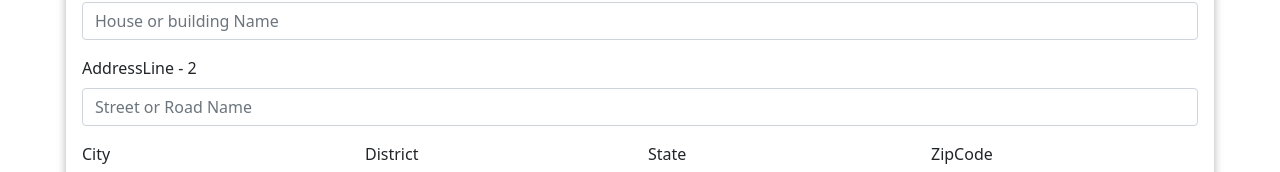
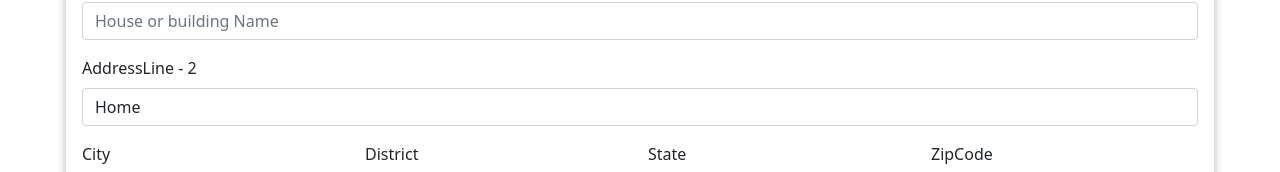
Before and after one commit to Devendra2722001/V-mart_Main, a React (Create React App) app: page /AddAddress in a window 1280 px wide. Shown: the part 196-368 px from the top of the page. Built offline with nearby package versions, Linux system fonts and the light colour scheme; no server answers.

Commit message:
Updating to netlify

```diff
--- a/src/component/AddAddress.js
+++ b/src/component/AddAddress.js
@@ -105,7 +105,10 @@ const AddAddress = () => {
 
                                 <div className="col-12">
                                     <label htmlFor="line2" className="form-label">AddressLine - 2</label>
-                                    <input type="text" className="form-control" id="line2" placeholder="Street or Road Name" autoComplete='off' required="" name="addline2" value={address.addline2} onChange={handleInputs}/>
+                                    <select type="option" className="form-control" id="line2" placeholder="Street or Road Name" autoComplete='off' required="" name="addline2" value={address.addline2} onChange={handleInputs}>
+                                    <option>Home</option>
+                                    <option>Office</option>
+                                    </select>
                                     {/* {error.addline2 && <span className='text-danger font-weight-bold'>{error.addline2}</span>} */}
                                     <div className="invalid-feedback">
                                         Please enter AddressLine - 2.
--- a/src/component/Checkout.jsx
+++ b/src/component/Checkout.jsx
@@ -228,18 +228,18 @@ const Checkout = () => {
 
                                                     <div className="row mt-2 p-3" id="list-group-item" key={addressObj._id}>
                                                         <div className="col-md-12"><label htmlFor="firstName" className="form-label"><h5><span className="text-primary"><input type="radio" onChange={handleInputs} name="address" value={addressObj._id}/> {addressObj.addressLine2}</span></h5></label>
-                                                            <div className="add-card-head mb-2">{addressObj.addressLine1}</div>
-                                                            <div className="add-card-head mb-2">{addressObj.addressLine2}</div>
+                                                            <div className="form-label mb-2">{addressObj.addressLine1}</div>
+                                                            {/* <div className="add-card-head mb-2">{addressObj.addressLine2}</div> */}
                                                         </div>
                                                         <div className="col-md-12 row mb-2">
                                                             <div className="col-md-3"><label htmlFor="lastName" className="form-label"><b>City</b></label>
-                                                                <div className="add-card-head">{addressObj.cityName}</div></div>
+                                                                <div className="form-label">{addressObj.cityName}</div></div>
                                                             <div className="col-md-3"><label htmlFor="lastName" className="form-label"><b>District</b></label>
-                                                                <div className="add-card-head">{addressObj.district}</div></div>
+                                                                <div className="form-label">{addressObj.district}</div></div>
                                                             <div className="col-md-3"><label htmlFor="lastName" className="form-label"><b>State</b></label>
-                                                                <div className="add-card-head">{addressObj.state}</div></div>
+                                                                <div className="form-label">{addressObj.state}</div></div>
                                                             <div className="col-md-3"><label htmlFor="lastName" className="form-label"><b>Zip Code</b></label>
-                                                                <div className="add-card-head">{addressObj.zipCode}</div></div>
+                                                                <div className="form-label">{addressObj.zipCode}</div></div>
                                                         </div>
                                                     </div>
                                                 </>
--- a/src/component/Navbar.jsx
+++ b/src/component/Navbar.jsx
@@ -14,7 +14,7 @@ const Navbar = () => {
     const [cartItem , setCartItem] = useState([]);
 
     useEffect(() => {
-        getcartItem();
+        //getcartItem();
 
         setInterval(() => {
 
```
